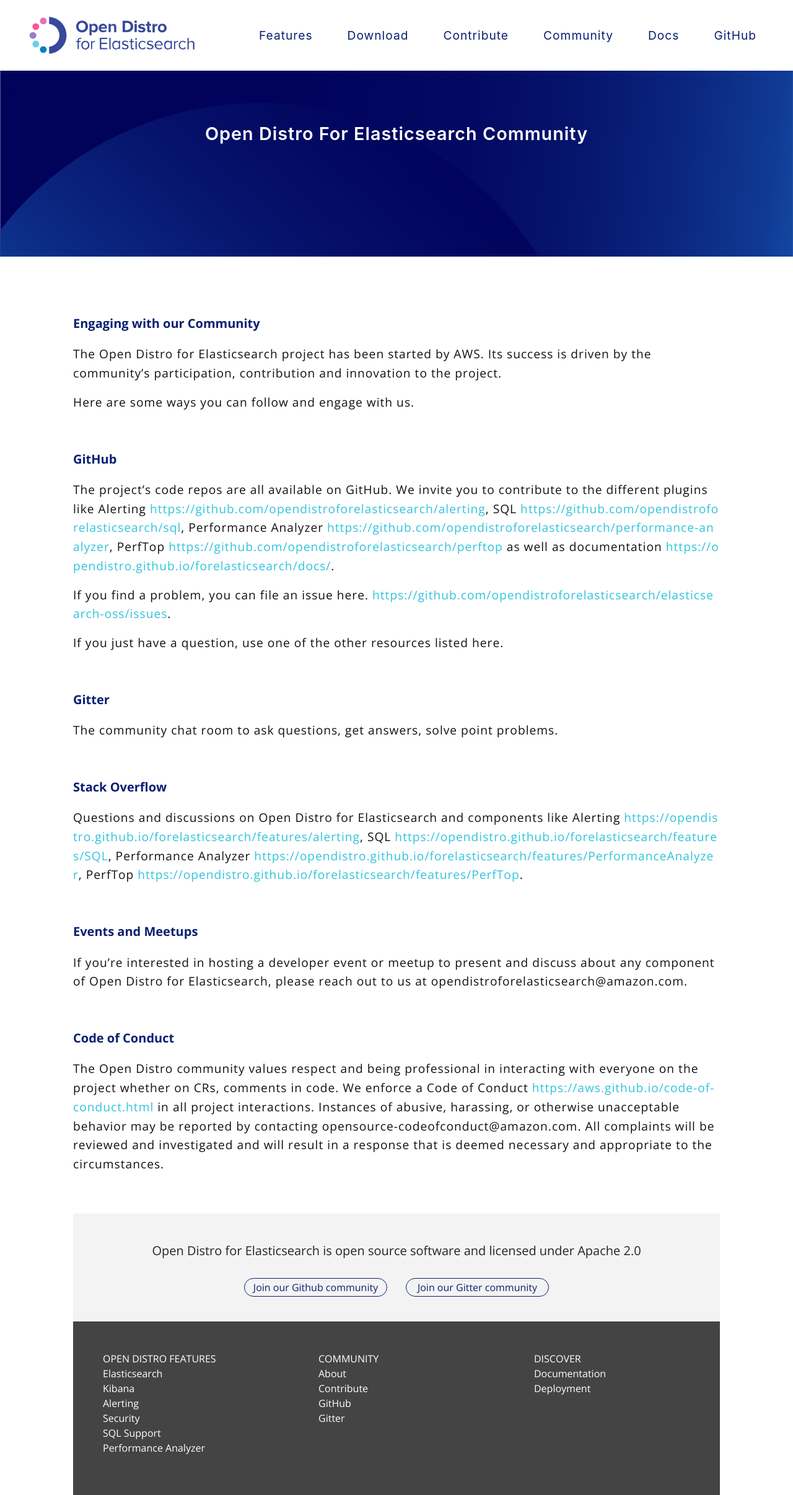
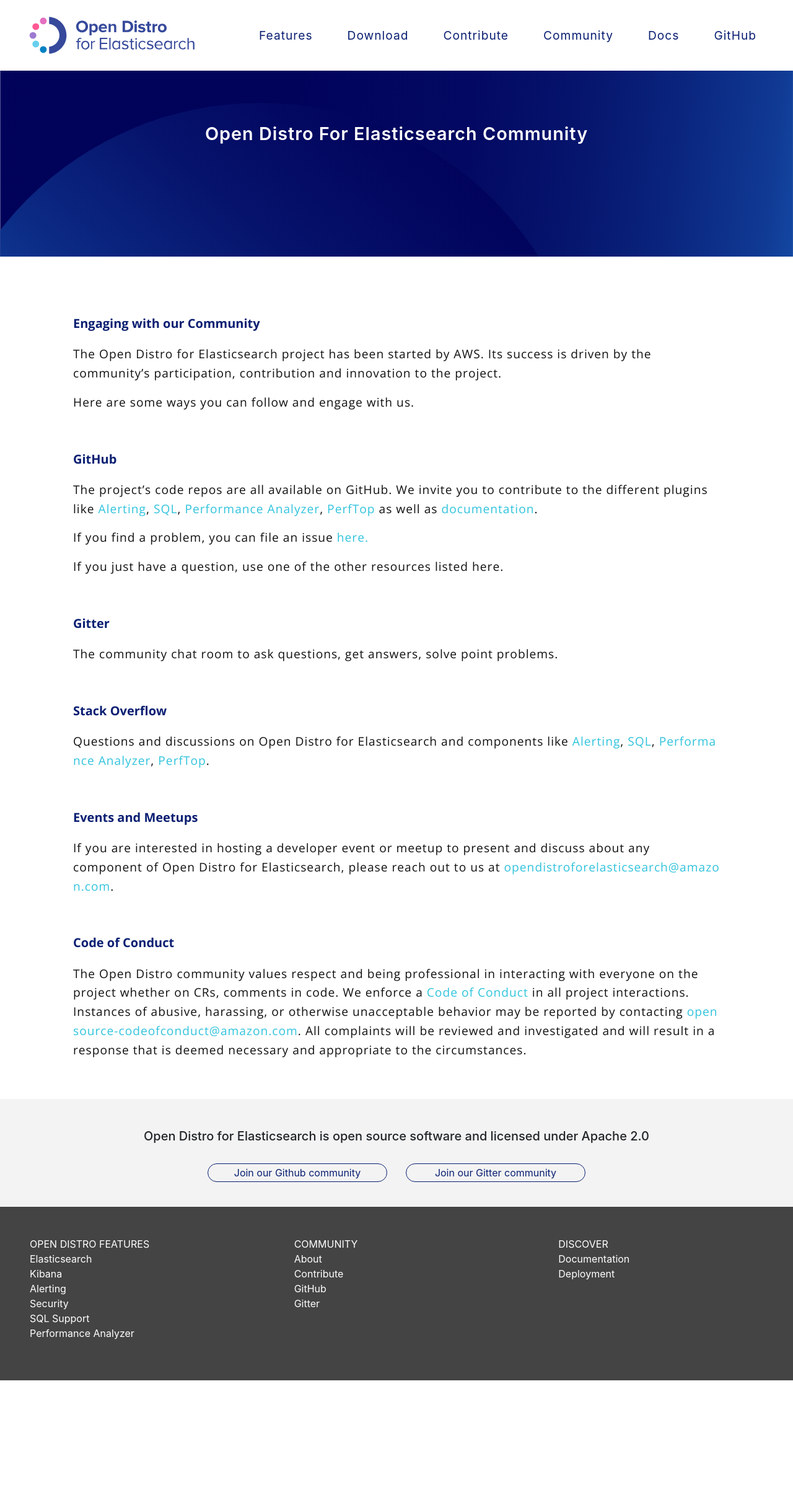
Before and after one commit to opendistro/for-elasticsearch, a Jekyll site: the page built from community.md, in a window 1280 px wide. Shown: the whole page at 62% size. Built offline with Jekyll 4.4.1, drawn with Linux system fonts in a browser that asks for light colours; after the commit the page ends 2227 px from its top, so only the background shows below that.

Commit message:
Fixed links in Community page

```diff
--- a/_data/pages/es/community.yml
+++ b/_data/pages/es/community.yml
@@ -8,24 +8,24 @@
      - paragraph: The Open Distro for Elasticsearch project has been started by AWS. Its success is driven by the community’s participation, contribution and innovation to the project.
      - paragraph: "Here are some ways you can follow and engage with us."
 
-  - title: "GitHub"
+  - title: "<a href='https://github.com/opendistroforelasticsearch/' class='subtitle-on-white'>GitHub</a>"
     content:
-     - paragraph: "The project’s code repos are all available on GitHub. We invite you to contribute to the different plugins like Alerting <https://github.com/opendistroforelasticsearch/alerting>, SQL <https://github.com/opendistroforelasticsearch/sql>, Performance Analyzer <https://github.com/opendistroforelasticsearch/performance-analyzer>, PerfTop <https://github.com/opendistroforelasticsearch/perftop> as well as documentation <https://opendistro.github.io/forelasticsearch/docs/>."
-     - paragraph: "If you find a problem, you can file an issue here. <https://github.com/opendistroforelasticsearch/elasticsearch-oss/issues>."
+     - paragraph: "The project’s code repos are all available on GitHub. We invite you to contribute to the different plugins like <a href='https://github.com/opendistroforelasticsearch/alerting' class='link-on-white'>Alerting</a>, <a href='https://github.com/opendistroforelasticsearch/sql' class='link-on-dark'>SQL</a>, <a href='https://github.com/opendistroforelasticsearch/performance-analyzer' class='link-on-white'>Performance Analyzer</a>, <a href='https://github.com/opendistroforelasticsearch/perftop' class='link-on-white'>PerfTop</a> as well as <a href='https://opendistro.github.io/forelasticsearch/docs/' class='link-on-white'>documentation</a>."
+     - paragraph: "If you find a problem, you can file an issue <a href='https://github.com/opendistroforelasticsearch/elasticsearch-oss/issues' class='link-on-white'>here.</a>"
      - paragraph: If you just have a question, use one of the other resources listed here.
 
-  - title: "Gitter"
+  - title: "<a href='https://gitter.im/opendistroforelasticsearch' class='subtitle-on-white'>Gitter</a>"
     content:
       - paragraph: The community chat room to ask questions, get answers, solve point problems.
 
-  - title: "Stack Overflow"
+  - title: "<a href='https://stackoverflow.com/search?q=opendistroforelasticsearch' class='subtitle-on-white'>Stack Overflow</a>"
     content:
-      - paragraph: "Questions and discussions on Open Distro for Elasticsearch and components like Alerting <https://opendistro.github.io/forelasticsearch/features/alerting>, SQL <https://opendistro.github.io/forelasticsearch/features/SQL>, Performance Analyzer <https://opendistro.github.io/forelasticsearch/features/PerformanceAnalyzer>, PerfTop <https://opendistro.github.io/forelasticsearch/features/PerfTop>."
+      - paragraph: "Questions and discussions on Open Distro for Elasticsearch and components like <a href='https://opendistro.github.io/forelasticsearch/features/alerting' class='link-on-white'>Alerting</a>, <a href='https://opendistro.github.io/forelasticsearch/features/SQL' class='link-on-white'>SQL</a>, <a href='https://opendistro.github.io/forelasticsearch/features/PerformanceAnalyzer' class='link-on-white'>Performance Analyzer</a>, <a href='https://opendistro.github.io/forelasticsearch/features/PerfTop' class='link-on-white'>PerfTop</a>."
 
   - title: Events and Meetups
     content:
-      - paragraph: If you're interested in hosting a developer event or meetup to present and discuss about any component of Open Distro for Elasticsearch, please reach out to us at opendistroforelasticsearch@amazon.com.
+      - paragraph: "If you are interested in hosting a developer event or meetup to present and discuss about any component of Open Distro for Elasticsearch, please reach out to us at <a href='mailto:opendistroforelasticsearch@amazon.com'>opendistroforelasticsearch@amazon.com</a>."
 
   - title: Code of Conduct
     content:
-    - paragraph: "The Open Distro community values respect and being professional in interacting with everyone on the project whether on CRs, comments in code. We enforce a Code of Conduct <https://aws.github.io/code-of-conduct.html> in all project interactions. Instances of abusive, harassing, or otherwise unacceptable behavior may be reported by contacting opensource-codeofconduct@amazon.com. All complaints will be reviewed and investigated and will result in a response that is deemed necessary and appropriate to the circumstances."
+    - paragraph: "The Open Distro community values respect and being professional in interacting with everyone on the project whether on CRs, comments in code. We enforce a <a href='https://aws.github.io/code-of-conduct.html' class='link-on-white'>Code of Conduct</a> in all project interactions. Instances of abusive, harassing, or otherwise unacceptable behavior may be reported by contacting <a href='mailto:opensource-codeofconduct@amazon.com'>opensource-codeofconduct@amazon.com</a>. All complaints will be reviewed and investigated and will result in a response that is deemed necessary and appropriate to the circumstances."
--- a/_data/pages/es/home.yml
+++ b/_data/pages/es/home.yml
@@ -1,7 +1,7 @@
 banner:
-  title: The 100% open-source Elasticsearch distribution powered by community innovation
+  title: Open Distro for Elasticsearch
   product: Elasticsearch
-  text: A more secure, flexible, and reliable Elasticsearch
+  text: A fully Apache 2.0-licensed, feature-rich distribution for Elasticsearch including security, alerting, SQL, and more
   actions:
     primary:
       text: 'Download'
--- a/_layouts/community.html
+++ b/_layouts/community.html
@@ -18,10 +18,11 @@
 </div>
 
 <div class="pt-5"/>
+
 <!-- Paragraphs -->
 <div class="container px-5">
   {% for contribution in site.data.pages.es.community.contributions %}
-   <div class="pt-5"/>
+	   <div class="pt-5"></div>
 
 	    <!-- Title -->
 	    <h2 class="subtitle-on-white">{{contribution.title | markdownify}}</h2>
@@ -32,11 +33,10 @@
 	          {{item.paragraph | markdownify}}
 	      {% endfor %}
 	    </div>
-
   {% endfor %}
 </div>
 
-<div class="pt-5"/>
+<div class="pt-5"></div>
 
 <!-- Community Starts -->
 {%- include communities/es.html -%}
--- a/_sass/bootstrap-4-jekyll/_bootstrap-4-jekyll.scss
+++ b/_sass/bootstrap-4-jekyll/_bootstrap-4-jekyll.scss
@@ -82,6 +82,17 @@
   font-weight: bold;
   margin-bottom: 1.4rem;
   color: $midnightblue;
+  .a:hover{
+  text-decoration: none;
+  }
+}
+
+.subtitle-on-white:hover {
+  font-size: 1.25rem;
+  font-weight: bold;
+  margin-bottom: 1.4rem;
+  color: $midnightblue;
+  text-decoration: none;
 }
 
 .subtitle-in-banner {
```
Lines whose indentation alone changed are shown as unchanged.
